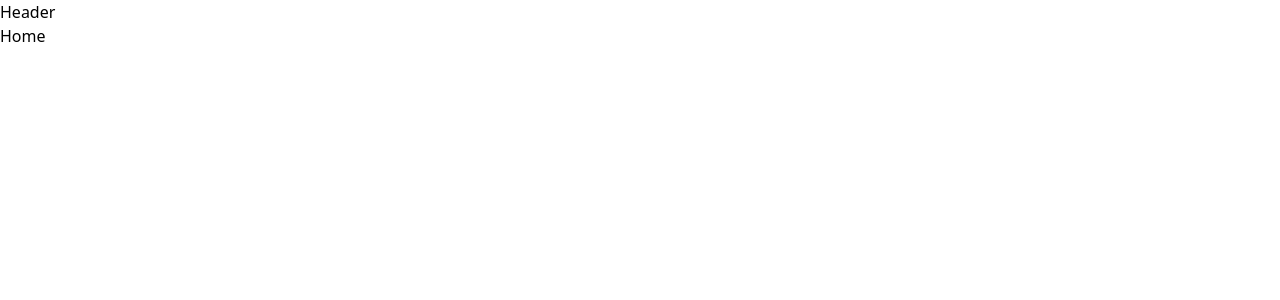
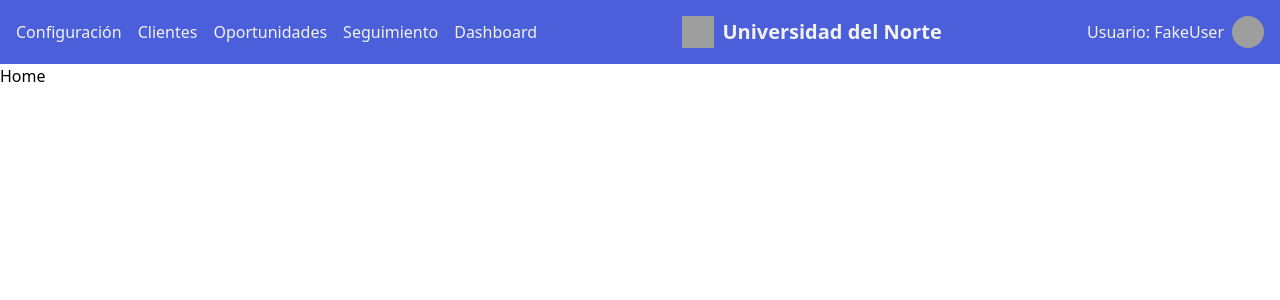
Before and after one commit to Dragons-2024/Dragons-FINAL, a React (Vite) app: page / in a window 1280 px wide. Shown: the top 300 px of the page. Built offline with nearby package versions, Linux system fonts and the light colour scheme; grey boxes are pictures that could not be loaded.

Commit message:
Falta las imagenes de los logos

```diff
--- /dev/null
+++ b/src/App.tsx
@@ -0,0 +1,13 @@
+import React from 'react';
+import { Header } from './components/Header';
+
+function App() {
+    return (
+        <div className="App">
+            <Header />
+            {/* Otros componentes y contenido */}
+        </div>
+    );
+}
+
+export default App;
--- a/src/components/Header.tsx
+++ b/src/components/Header.tsx
@@ -1,7 +1,25 @@
+import React from 'react';
+
 export function Header() {
     return (
-        <header>
-            <h1>Header</h1>
+        <header className="bg-primary text-light p-4 flex justify-between items-center">
+            <div className="flex items-center space-x-4">
+                <nav className="flex space-x-4">
+                    <a href="#configuracion" className="hover:underline text-light">Configuración</a>
+                    <a href="#clientes" className="hover:underline text-light">Clientes</a>
+                    <a href="#oportunidades" className="hover:underline text-light">Oportunidades</a>
+                    <a href="#seguimiento" className="hover:underline text-light">Seguimiento</a>
+                    <a href="#dashboard" className="hover:underline text-light">Dashboard</a>
+                </nav>
+            </div>
+            <div className="flex items-center justify-center flex-grow">
+                <img src="/path/to/logo.png" alt="Logo" className="h-8 w-8" />
+                <h1 className="text-xl font-bold ml-2">Universidad del Norte</h1>
+            </div>
+            <div className="flex items-center">
+                <span className="mr-2">Usuario: FakeUser</span>
+                <img src="/path/to/user-avatar.png" alt="User Avatar" className="h-8 w-8 rounded-full" />
+            </div>
         </header>
     );
 }
--- a/tailwind.config.js
+++ b/tailwind.config.js
@@ -5,7 +5,15 @@ export default {
     "./src/**/*.{js,ts,jsx,tsx}"
   ],
   theme: {
-    extend: {},
+    extend: {
+      colors: {
+        primary: '#4A5FD9',
+        secondary: '#1E2759',
+        accent: '#7E8FF2',
+        light: '#F2F2F2',
+        dark: '#0D0D0D',
+      },
+    },
   },
   plugins: [],
 }
```
